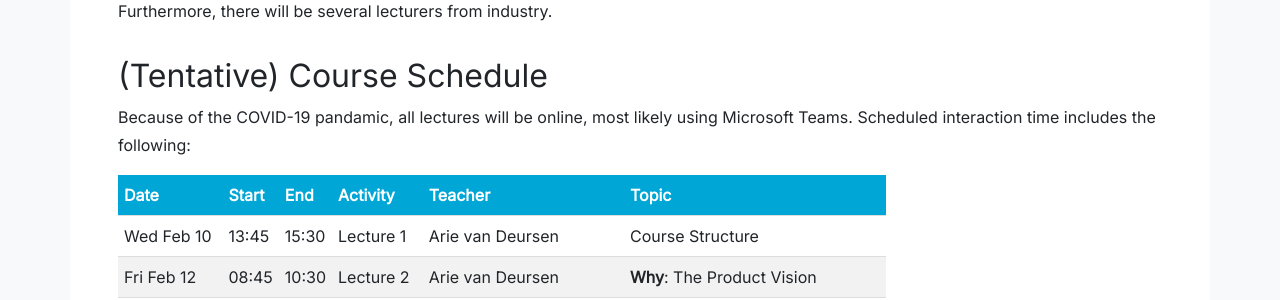
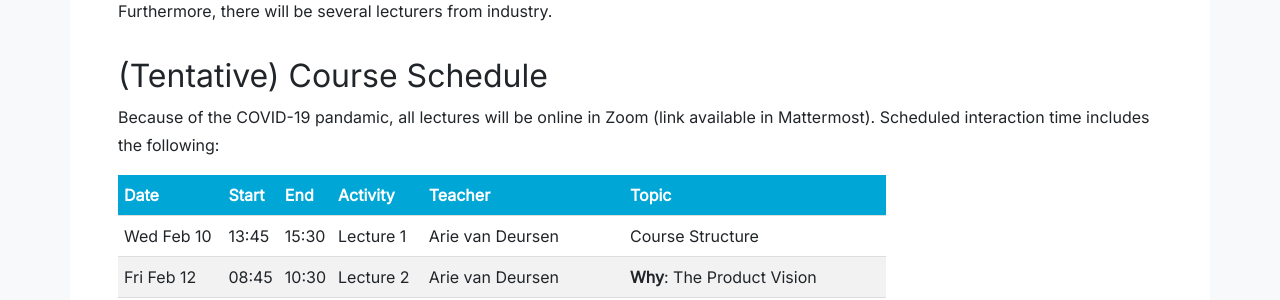
Before and after one commit to SERG-Delft/delftswa, a Jekyll site: the page built from 2021/index.md, in a window 1280 px wide and 900 px high, scrolled down 829 px. Shown: the part 153-453 px from the top of the window. Built offline with Jekyll 4.4.1, drawn with Linux system fonts in a browser that asks for light colours.

Commit message:
Use Zoom instead of Teams

```diff
--- a/2021/index.md
+++ b/2021/index.md
@@ -42,7 +42,7 @@ Furthermore, there will be several lecturers from industry.
 
 ## (Tentative) Course Schedule
 
-Because of the COVID-19 pandamic, all lectures will be online, most likely using Microsoft Teams.
+Because of the COVID-19 pandamic, all lectures will be online in Zoom (link available in Mattermost).
 Scheduled interaction time includes the following:
 
 
```
